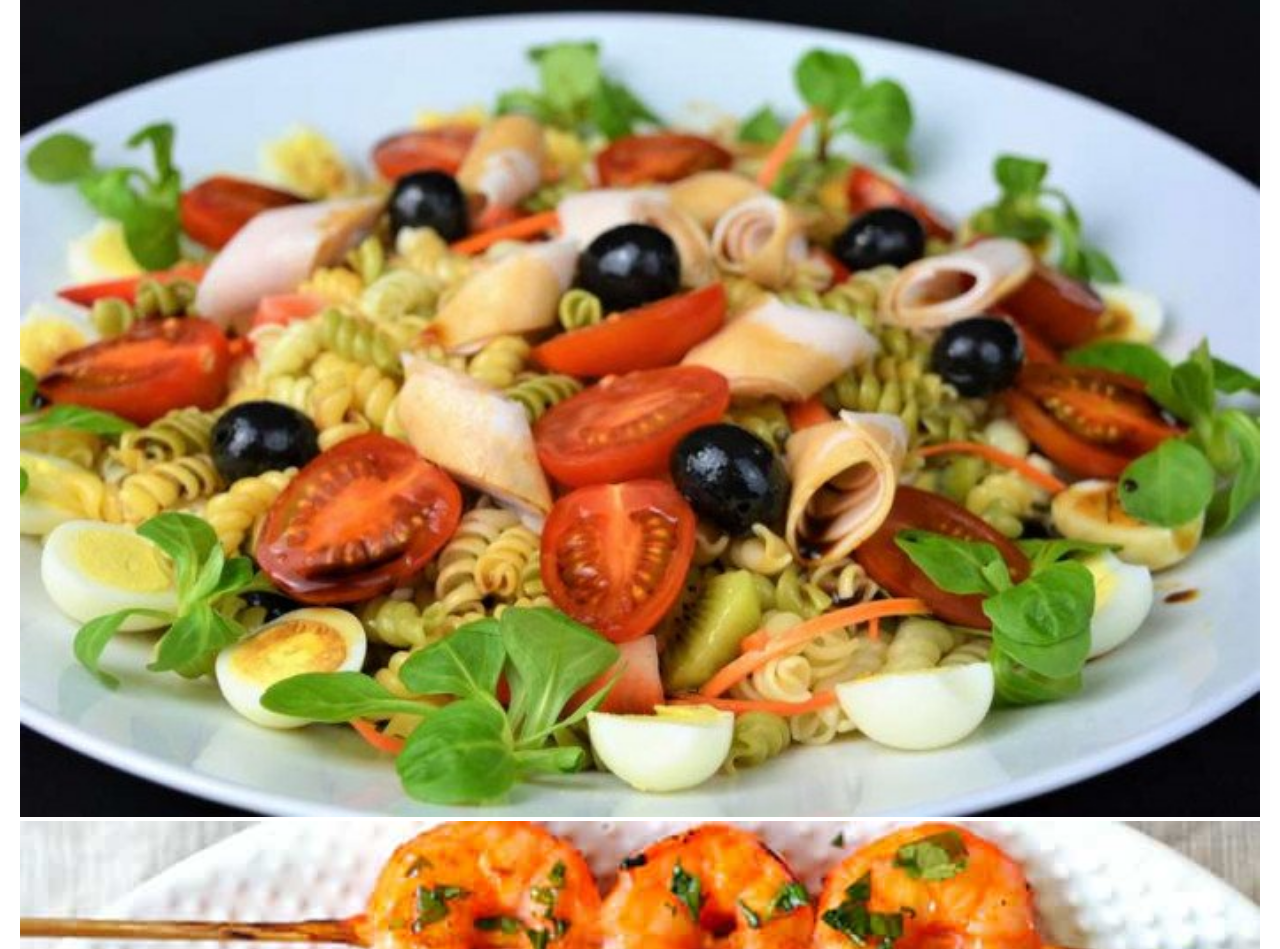
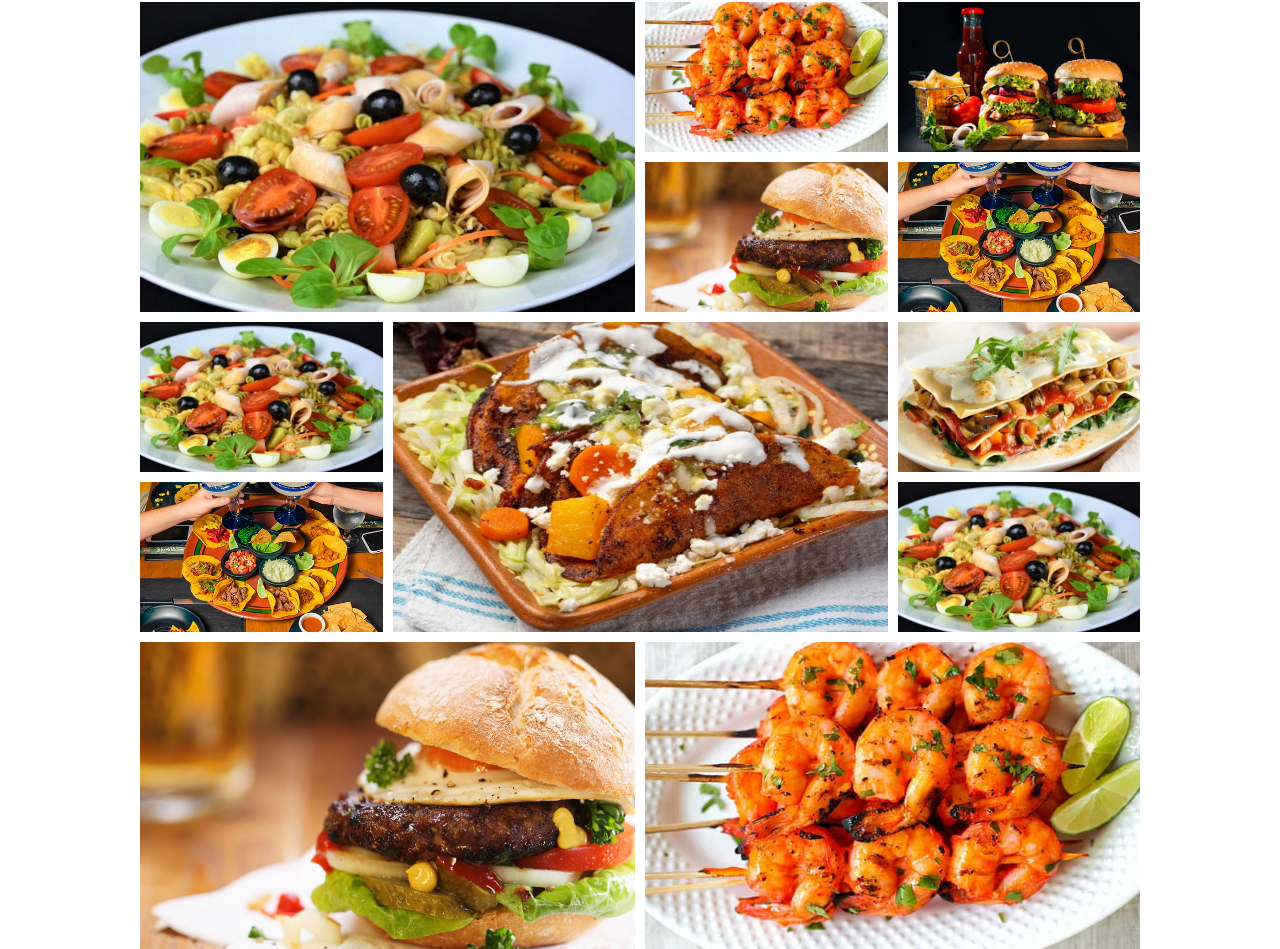
Before and after one commit to deyacodes/css-grid, a plain HTML site: page index.html in a window 1280 px wide. Shown: the part 484-1433 px from the top of the page. Drawn offline with Linux system fonts and the light colour scheme.

Commit message:
agregando estilo de grid a galeria

```diff
--- a/css/estilos.css
+++ b/css/estilos.css
@@ -16,6 +16,7 @@ body{
 
 img{
     width: 100%;
+    height:100%;
 }
 
 .header_contenido{
@@ -28,7 +29,7 @@ img{
     font-size: 30px;
     margin: 10px;
     font-family: Cambria, Cochin, Georgia, Times, 'Times New Roman', serif;
-    /* color: #fff; */
+     color: #fff;
 }
 
 .banner{
@@ -44,7 +45,7 @@ img{
 .banner_descripcion{
     position: absolute;
     text-align: center;
-    /* color: #fff; */
+    color: #fff;
     transform: translateX(-50%) translateY(-50%);
     top: 50%;
     left: 50%;
@@ -57,8 +58,9 @@ img{
     background: #9cc76b;
     border: none;
     padding: 12px;
-    /* color: #fff; */
+     color: #fff;
     font-size: 20px;
+    margin-top: 20px;
 }
 
 .button_banner:hover{
@@ -73,6 +75,10 @@ img{
 .galeria h2{
     font-size: 48px;
     text-align: center;
+}
+
+h2{
+    margin: 10px;
 }
 
 .team h2{
@@ -147,3 +153,62 @@ img{
     text-align: center;
     padding: 10px;
 }
+
+@media(min-width: 520px){
+    .banner h2 {
+        font-size: 30px;
+    }
+
+    .grid{
+        display: grid;
+        gap: 10px;
+        grid-template-columns: repeat(2, 1fr);
+    }
+
+    .team .team_grid{
+        grid-template-columns: repeat(2, 1fr);
+    }
+
+    .info .contenedor {
+        grid-template-columns: repeat(3, 150px);
+        justify-content: space-around;
+    }
+
+    .banner2 h2 {
+        font-size: 50px;
+    }
+
+    .banner2 p {
+        font-size: 25px;
+    }
+}
+
+
+@media(min-width:728px){
+    .team .team_columna{
+        grid-template-columns: repeat(4, 195px);
+        justify-content: space-around;
+    }
+}
+
+@media(min-width:1024px){
+    .contenedor{
+        width: 1000px;
+    }
+    .banner h2{
+        font-size: 45px;
+    }
+
+    .grid {
+        grid-template-columns: repeat(auto-fit, minmax(225px, 1fr));
+        grid-auto-flow: dense;
+        grid-auto-rows: 150px;
+    }
+
+    .big {
+        grid-column: span 2;
+        grid-row: span 2;
+    }
+
+
+}
--- a/index.html
+++ b/index.html
@@ -30,16 +30,18 @@
         <div class="contenedor">
             <h2>Galeria</h2>
             <article class="grid">
-                <img src="img/galeria1.jpg" alt="">
-                <img src="img/galeria2.jpg" alt="">
-                <img src="img/galeria3.jpg" alt="">
-                <img src="img/galeria4.jpg" alt="">
-                <img src="img/galeria5.jpg" alt="">
-                <img src="img/galeria6.jpg" alt="">
-                <img src="img/galeria7.jpg" alt="">
-                <img src="img/galeria8.jpg" alt="">
-                <img src="img/galeria9.jpg" alt="">
-                <img src="img/galeria10.jpg" alt="">
+                <div class="big"><img src="img/galeria1.jpg" alt=""></div>
+                <div><img src="img/galeria2.jpg" alt=""></div>
+                <div><img src="img/galeria3.jpg" alt=""></div>
+                <div><img src="img/galeria9.jpg" alt=""></div>
+                <div><img src="img/galeria10.jpg" alt=""></div>
+                <div><img src="img/galeria1.jpg" alt=""></div>
+                <div class="big"><img src="img/galeria7.jpg" alt=""></div>
+                <div><img src="img/galeria8.jpg" alt=""></div>
+                <div class="big"><img src="img/galeria9.jpg" alt=""></div>
+                <div><img src="img/galeria10.jpg" alt=""></div>
+                <div><img src="img/galeria1.jpg" alt=""></div>
+                <div class="big"><img src="img/galeria2.jpg" alt=""></div>
             </article>
         </div>
     </section>
```
